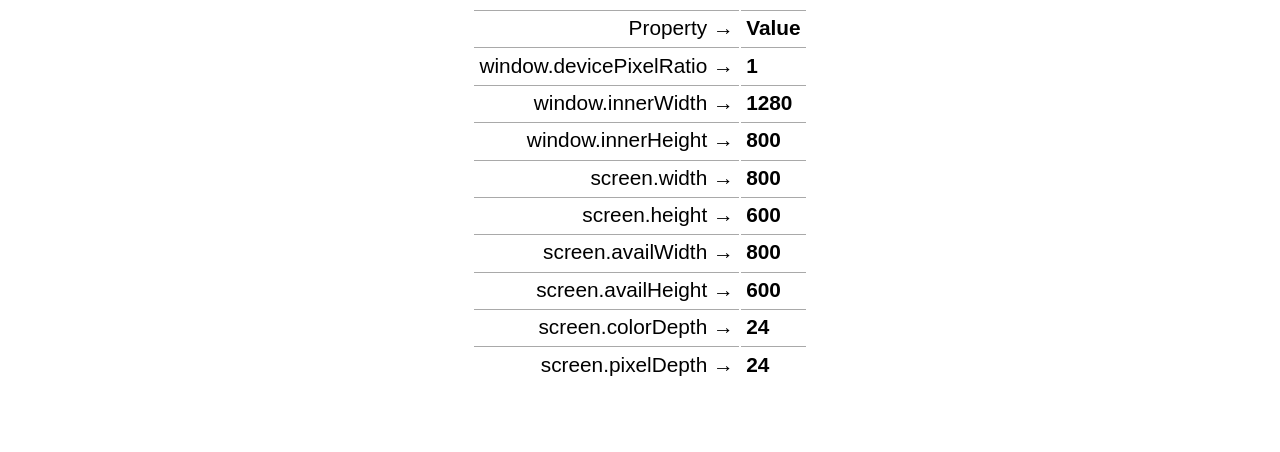
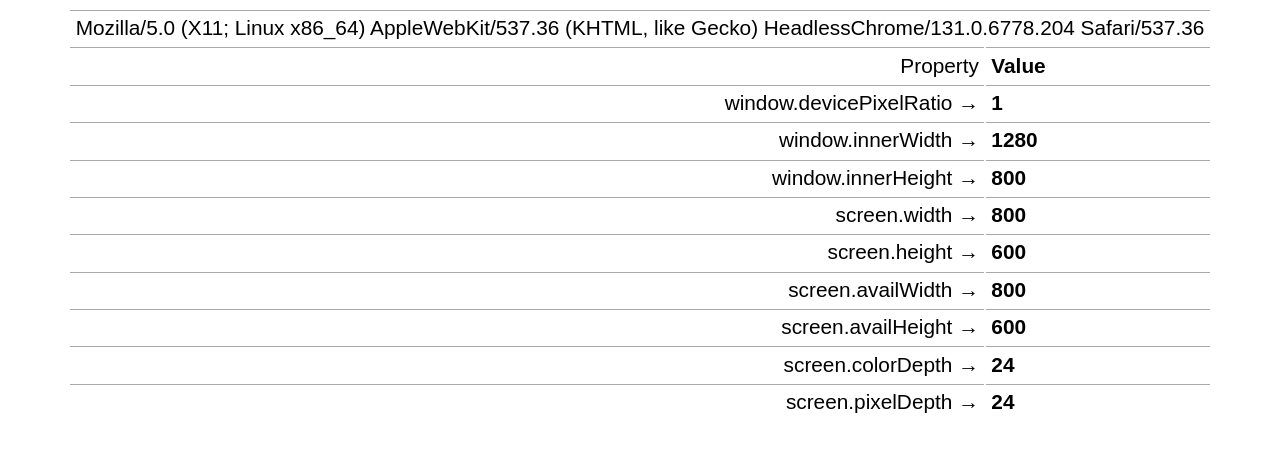
Before and after one commit to nurtom/nurtom.github.io, a plain HTML site: page index.html in a window 1280 px wide. Drawn offline with Linux system fonts and the light colour scheme.

Commit message:
Add user agent

```diff
--- a/index.html
+++ b/index.html
@@ -18,7 +18,7 @@
       tr :first-child {
         text-align: right;
       }
-      tr :first-child::after {
+      tbody tr :first-child::after {
         content: " →";
       }
       tr :nth-child(2) {
@@ -32,6 +32,9 @@
   <body>
     <table>
       <thead>
+        <tr>
+          <td colspan="2" id="userAgent"></td>
+        </tr>
         <tr>
           <td>Property</td>
           <td>Value</td>
@@ -74,6 +77,10 @@
           <td>screen.pixelDepth</td>
           <td id="pixelDepth"></td>
         </tr>
+        <!-- <tr>
+          <td>window.navigator.userAgent</td>
+          <td id="userAgent"></td>
+        </tr> -->
       </tbody>
     </table>
     <script>
@@ -90,6 +97,8 @@
           document.getElementById("availHeight").innerHTML = screen.availHeight;
           document.getElementById("colorDepth").innerHTML = screen.colorDepth;
           document.getElementById("pixelDepth").innerHTML = screen.pixelDepth;
+          document.getElementById("userAgent").innerHTML =
+            window.navigator.userAgent;
         }
 
         window.addEventListener("resize", update);
```
